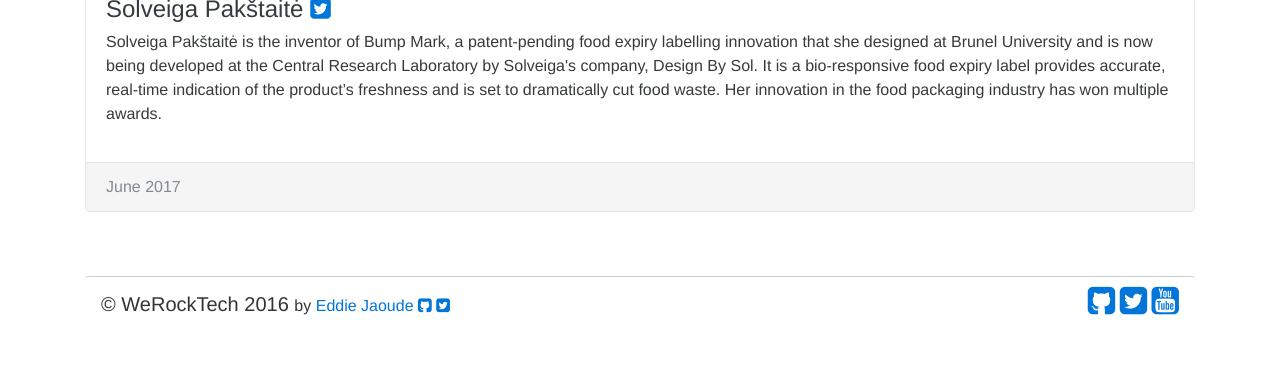
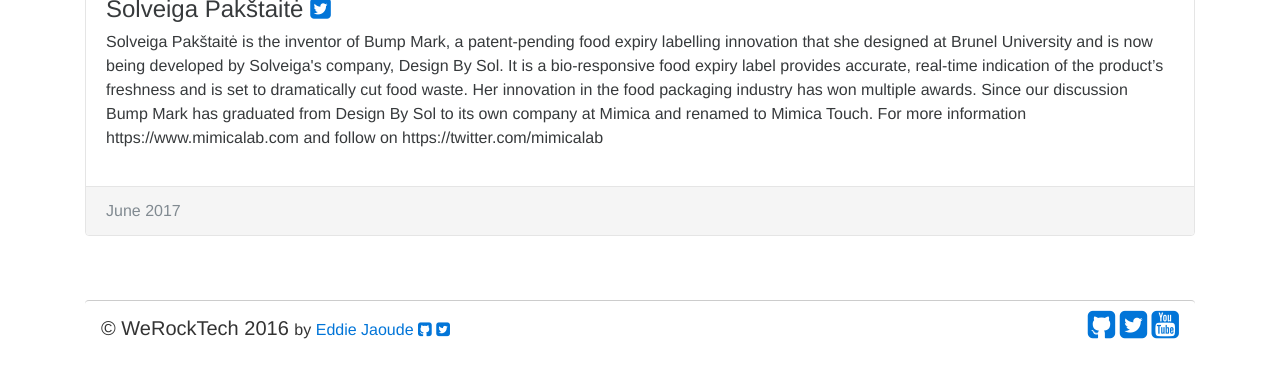
Before and after one commit to WeRockTech/werocktech.github.io, a Jekyll site: the page built from _posts/2017-06-26-CFG2016-Solveiga-Pakstaite.md, in a window 1280 px wide and 1238 px high, cut to the strip 771-1149 px from the top of the window. Built offline with Jekyll 4.4.1, drawn with Linux system fonts in a browser that asks for light colours.

Commit message:
Updated Solveiga Pakštaitė

```diff
--- a/_posts/2017-06-26-CFG2016-Solveiga-Pakstaite.md
+++ b/_posts/2017-06-26-CFG2016-Solveiga-Pakstaite.md
@@ -1,7 +1,7 @@
 ---
 layout: episode
 name: Solveiga Pakštaitė
-bio: Solveiga Pakštaitė is the inventor of Bump Mark, a patent-pending food expiry labelling innovation that she designed at Brunel University and is now being developed at the Central Research Laboratory by Solveiga's company, Design By Sol. It is a bio-responsive food expiry label provides accurate, real-time indication of the product’s freshness and is set to dramatically cut food waste. Her innovation in the food packaging industry has won multiple awards.
+bio: Solveiga Pakštaitė is the inventor of Bump Mark, a patent-pending food expiry labelling innovation that she designed at Brunel University and is now being developed by Solveiga's company, Design By Sol. It is a bio-responsive food expiry label provides accurate, real-time indication of the product’s freshness and is set to dramatically cut food waste. Her innovation in the food packaging industry has won multiple awards. Since our discussion Bump Mark has graduated from Design By Sol to its own company at Mimica and renamed to Mimica Touch. For more information https://www.mimicalab.com and follow on https://twitter.com/mimicalab
 category: CFGOnesToWatch2016
 display_date: June 2017
 twitter: DesignBySol_
```
